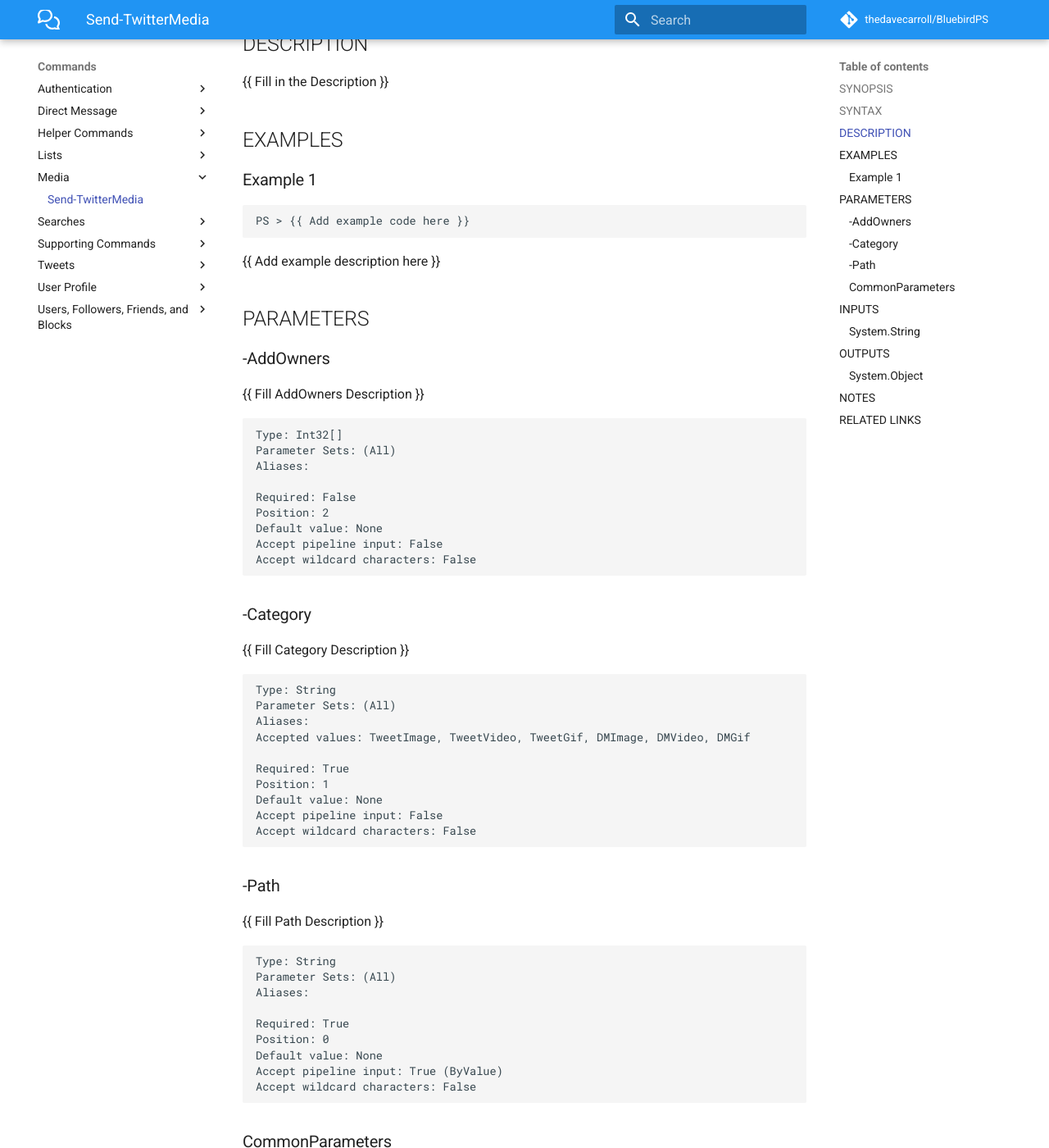
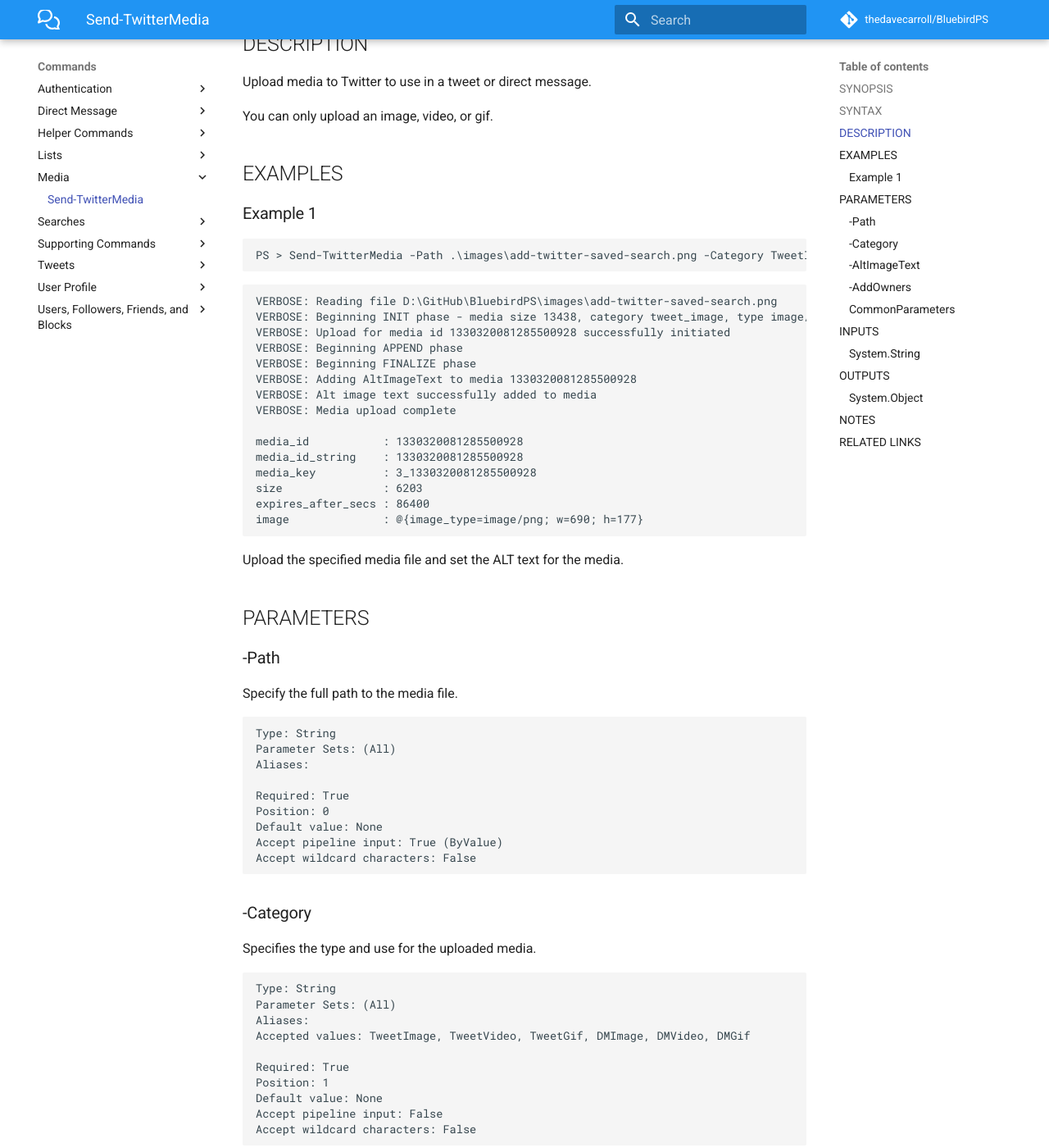
Before and after one commit to thedavecarroll/BluebirdPS, an MkDocs documentation site: the page built from docs/Media/Send-TwitterMedia.md, in a window 1280 px wide and 1400 px high, scrolled down 439 px. Shown: the whole window at 82% size. Built offline with MkDocs 1.6.1 and Material for MkDocs 9.7.7, drawn with Linux system fonts in a browser that asks for light colours; comment, search, counter and statistics services are not loaded; some of the changed text lies outside the part shown.

Commit message:
add doc for send media

````diff
--- a/docs/Media/Send-TwitterMedia.md
+++ b/docs/Media/Send-TwitterMedia.md
@@ -8,45 +8,70 @@
 # Send-TwitterMedia
 
 ## SYNOPSIS
-{{ Fill in the Synopsis }}
+
+Upload media to Twitter to use in a tweet or direct message.
 
 ## SYNTAX
 
-```
-Send-TwitterMedia [-Path] <String> [-Category] <String> [[-AddOwners] <Int32[]>] [<CommonParameters>]
+```powershell
+Send-TwitterMedia [-Path] <String> [-Category] <String> [-AltImageText <String>] [[-AddOwners] <Int32[]>] [<CommonParameters>]
 ```
 
 ## DESCRIPTION
-{{ Fill in the Description }}
+
+Upload media to Twitter to use in a tweet or direct message.
+
+You can only upload an image, video, or gif.
 
 ## EXAMPLES
 
 ### Example 1
+
 ```powershell
-PS > {{ Add example code here }}
+PS > Send-TwitterMedia -Path .\images\add-twitter-saved-search.png -Category TweetImage -AltImageText 'Add-TwitterSavedSearch example' -Verbose
 ```
 
-{{ Add example description here }}
+```console
+VERBOSE: Reading file D:\GitHub\BluebirdPS\images\add-twitter-saved-search.png
+VERBOSE: Beginning INIT phase - media size 13438, category tweet_image, type image/png
+VERBOSE: Upload for media id 1330320081285500928 successfully initiated
+VERBOSE: Beginning APPEND phase
+VERBOSE: Beginning FINALIZE phase
+VERBOSE: Adding AltImageText to media 1330320081285500928
+VERBOSE: Alt image text successfully added to media
+VERBOSE: Media upload complete
+
+media_id           : 1330320081285500928
+media_id_string    : 1330320081285500928
+media_key          : 3_1330320081285500928
+size               : 6203
+expires_after_secs : 86400
+image              : @{image_type=image/png; w=690; h=177}
+```
+
+Upload the specified media file and set the ALT text for the media.
 
 ## PARAMETERS
 
-### -AddOwners
-{{ Fill AddOwners Description }}
+### -Path
+
+Specify the full path to the media file.
 
 ```yaml
-Type: Int32[]
+Type: String
 Parameter Sets: (All)
 Aliases:
 
-Required: False
-Position: 2
+Required: True
+Position: 0
 Default value: None
-Accept pipeline input: False
+Accept pipeline input: True (ByValue)
 Accept wildcard characters: False
 ```
 
 ### -Category
-{{ Fill Category Description }}
+
+Specifies the type and use for the uploaded media.
 
 ```yaml
 Type: String
@@ -61,18 +86,35 @@
 Accept wildcard characters: False
 ```
 
-### -Path
-{{ Fill Path Description }}
+### -AltImageText
+
+Provide additional information about the images or GIFs.
 
 ```yaml
 Type: String
 Parameter Sets: (All)
 Aliases:
 
-Required: True
-Position: 0
+Required: False
+Position: Named
 Default value: None
-Accept pipeline input: True (ByValue)
+Accept pipeline input: False
+Accept wildcard characters: False
+```
+
+### -AddOwners
+
+Specifies list of UserId's that can use the uploaded media.
+
+```yaml
+Type: Int32[]
+Parameter Sets: (All)
+Aliases:
+
+Required: False
+Position: 2
+Default value: None
+Accept pipeline input: False
 Accept wildcard characters: False
 ```
 
@@ -93,3 +135,15 @@
 ## RELATED LINKS
 
 [Online Version](https://bluebirdps.anovelidea.org/en/latest/Media/Send-TwitterMedia)
+
+[Set-TwitterMediaAltImageText](https://bluebirdps.anovelidea.org/en/latest/Media/Set-TwitterMediaAltImageText)
+
+[Api Reference - POST media/upload (INIT)](https://developer.twitter.com/en/docs/twitter-api/v1/media/upload-media/api-reference/post-media-upload-init)
+
+[Api Reference - POST media/upload (APPEND)](https://developer.twitter.com/en/docs/twitter-api/v1/media/upload-media/api-reference/post-media-upload-append)
+
+[Api Reference - POST media/upload (FINALIZE)](https://developer.twitter.com/en/docs/twitter-api/v1/media/upload-media/api-reference/post-media-upload-finalize)
+
+[Api Reference - Upload Media](https://developer.twitter.com/en/docs/twitter-api/v1/media/upload-media/uploading-media/media-best-practices)
+
+[Api Reference - Chunked Media Upload](https://developer.twitter.com/en/docs/twitter-api/v1/media/upload-media/uploading-media/chunked-media-upload)
````
